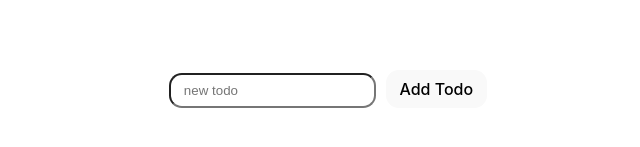
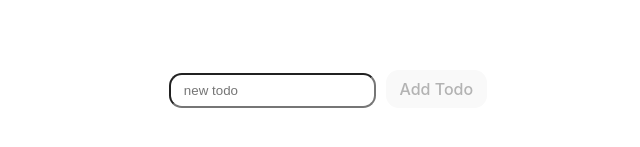
Before and after one commit to yyuntzpan/vue-todos-app, a Vue app: page / in a window 1280 px wide. Shown: the part 303-450 px from the top of the page, without its empty margins (312-952 px from the left). Built offline with nearby package versions, Linux system fonts and the light colour scheme.

Commit message:
bug fix 重複渲染問題

```diff
--- a/src/App.vue
+++ b/src/App.vue
@@ -1,8 +1,10 @@
 <script setup lang="ts">
 import TodoList from "./components/TodoList.vue";
+import TodoInput from "./components/TodoInput.vue";
 </script>
 
 <template>
+  <TodoInput />
   <TodoList />
 </template>
 
--- a/src/components/TodoInput.vue
+++ b/src/components/TodoInput.vue
@@ -1,22 +1,61 @@
-<script>
-import { ref } from 'vue';
-import { useTodoStore } from '../stores/todo.ts'
+<template>
+  <form @submit.prevent="handleAddTodo">
+    <input
+      id="todo"
+      name="todo"
+      v-model="newTodo"
+      class="text"
+      type="text"
+      placeholder="new todo"
+      @focus="showError = false"
+    />
+    <button type="submit" :disabled="!canAdd" :class="{ disabled: !canAdd }">
+      Add Todo
+    </button>
+  </form>
+</template>
 
-const todoStore = useTodoStore();
-const newTodo = ref('');
+<script setup>
+import { computed, ref } from "vue";
+import { useTodosStore } from "../stores/todo.ts";
 
+const newTodo = ref("");
+const showError = ref(false);
+const todosStore = useTodosStore();
 
+const canAdd = computed(() => {
+  return newTodo.value.trim().length > 0;
+});
+
+const handleAddTodo = () => {
+  if (!canAdd.value) {
+    showError.value = true;
+    return;
+  }
+  addTodo();
+};
+
+const addTodo = () => {
+  todosStore.addTodo(newTodo.value);
+  newTodo.value = "";
+  showError.value = false;
+};
 </script>
-<template>
-  <form @submit.prevent="addTodo">
-    <input v-model="newTodo" required placeholder="new todo">
-    <button @="addTodo">Add Todo</button>
-  </form>
-  <ul>
-    <li v-for="todo in todos" :key="todo.id">
-      {{ todo.text }}
-      <button @click="removeTodo(todo)">X</button>
-    </li>
-  </ul>
-</template>
-<style lang="scss" scoped></style>
+
+<style scoped>
+button {
+  margin-left: 10px;
+  padding: 0.5rem 0.8rem;
+  border-radius: 0.8rem;
+}
+
+.text {
+  padding: 0.5rem 0.8rem;
+  border-radius: 0.8rem;
+}
+.error-message {
+  color: #dc3545;
+  font-size: 0.875rem;
+  margin-top: 0.25rem;
+}
+</style>
--- a/src/components/TodoItem.vue
+++ b/src/components/TodoItem.vue
@@ -0,0 +1,39 @@
+<template>
+  <li class="list">
+    <input type="checkbox" v-model="todo.isCheck" />
+    <span :class="{ isCheck: todo.isCheck }">
+      {{ todo.text }}
+    </span>
+    <button @click="todosStore.deleteTodo(todo.id)">x</button>
+  </li>
+</template>
+
+<script setup>
+import { useTodosStore } from "../stores/todo.ts";
+
+const props = defineProps({
+  todo: {
+    type: Object,
+    required: true,
+  },
+});
+
+const todosStore = useTodosStore();
+</script>
+
+<style scoped>
+.list {
+  display: flex;
+  justify-content: space-between;
+  align-items: center;
+  margin-bottom: 0.5rem;
+}
+.isCheck {
+  opacity: 0.5;
+}
+button {
+  margin-left: 10px;
+  padding: 0.5rem 0.8rem;
+  border-radius: 0.8rem;
+}
+</style>
--- a/src/components/TodoList.vue
+++ b/src/components/TodoList.vue
@@ -1,55 +1,25 @@
 <template>
   <div>
-    <form @submit.prevent="submitTodo">
-      <input v-model="newTodo" class="text" required placeholder="new todo" />
-      <button @click="submitTodo">Add Todo</button>
-    </form>
     <ul class="left">
-      <li v-for="todo in todosStore.todos" :key="todo.id" class="list">
-        <input type="checkbox" v-model="todo.isCheck" />
-        <span :class="{ isCheck: todo.isCheck }">
-          {{ todo.text }}
-        </span>
-        <button @click="todosStore.deleteTodo(todo.id)">x</button>
-      </li>
+      <TodoItem v-for="todo in todosStore.todos" :key="todo.id" :todo="todo" />
     </ul>
   </div>
 </template>
 
 <script setup>
-import { ref } from "vue";
 import { useTodosStore } from "../stores/todo.ts";
+import TodoItem from "./TodoItem.vue";
 
-const newTodo = ref("");
 const todosStore = useTodosStore();
-
-const submitTodo = () => {
-  if (!newTodo.value.trim()) return;
-  todosStore.addTodo(newTodo.value);
-  newTodo.value = "";
-};
 </script>
 
 <style scoped>
-button {
-  margin-left: 10px;
-  padding: 0.5rem 0.8rem;
-  border-radius: 0.8rem;
-}
 .left {
   text-align: left;
 }
-.list {
-  display: flex;
-  justify-content: space-between;
-  align-items: center;
-  margin-bottom: 0.5rem;
-}
+
 .text {
   padding: 0.5rem 0.8rem;
   border-radius: 0.8rem;
 }
-.isCheck {
-  opacity: 0.5;
-}
 </style>
--- a/src/stores/todo.ts
+++ b/src/stores/todo.ts
@@ -5,9 +5,12 @@ interface Todo {
   text: string;
   isCheck: boolean;
 }
+
 interface TodoState {
   todos: Todo[];
 }
+
+let todoId = 0
 
 export const useTodosStore = defineStore('todo', {
   state: (): TodoState => ({
@@ -23,12 +26,17 @@ export const useTodosStore = defineStore('todo', {
   },
   actions:{
     addTodo(text:string){
+      console.log('Adding todo:', text)
+
       const newTodo: Todo = {
-        id: Date.now(),
-        text,
+        id: ++todoId,
+        text: text.trim(),
         isCheck: false
       }
+
       this.todos.push(newTodo)
+
+      console.log('Current todos:', this.todos)
     },
     deleteTodo(id:number){
       const index = this.todos.findIndex(todo => todo.id === id)
```
